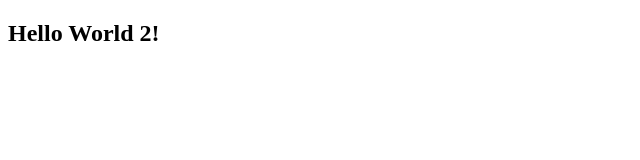
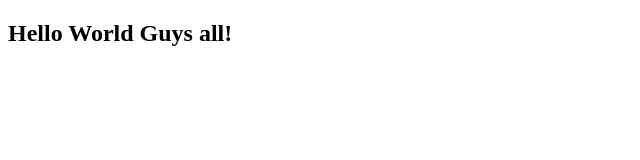
Before and after one commit to Wiyudi/Git02, a plain HTML site: page index.html in a window 1280 px wide. Shown: the whole page, without its empty margins (0-640 px from the left). Drawn offline with Linux system fonts and the light colour scheme.

Commit message:
update test

```diff
--- a/index.html
+++ b/index.html
@@ -6,6 +6,6 @@
         </title>
     </head>
     <Body>
-        <h2>Hello World 2!</h2>
+        <h2>Hello World Guys all!</h2>
     </Body>
 </html>
```
